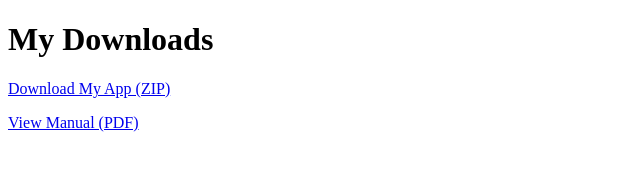
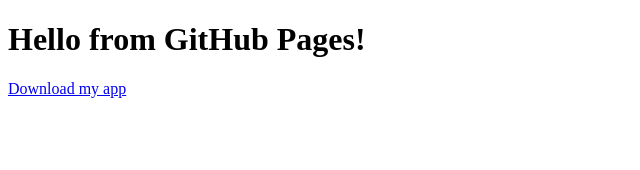
Before and after one commit to solal0/web, a plain HTML site: page index.html in a window 1280 px wide. Shown: the whole page, without its empty margins (0-640 px from the left). Drawn offline with Linux system fonts and the light colour scheme.

Commit message:
Update index.html

```diff
--- a/index.html
+++ b/index.html
@@ -1,15 +1,10 @@
 <!DOCTYPE html>
 <html>
 <head>
-  <title>Download Page</title>
+  <title>Hello World</title>
 </head>
 <body>
-  <h1>My Downloads</h1>
-  <p>
-    <a href="files/myapp.zip" download>Download My App (ZIP)</a>
-  </p>
-  <p>
-    <a href="files/manual.pdf" target="_blank">View Manual (PDF)</a>
-  </p>
+  <h1>Hello from GitHub Pages!</h1>
+  <p><a href="files/myapp.zip" download>Download my app</a></p>
 </body>
 </html>
```
